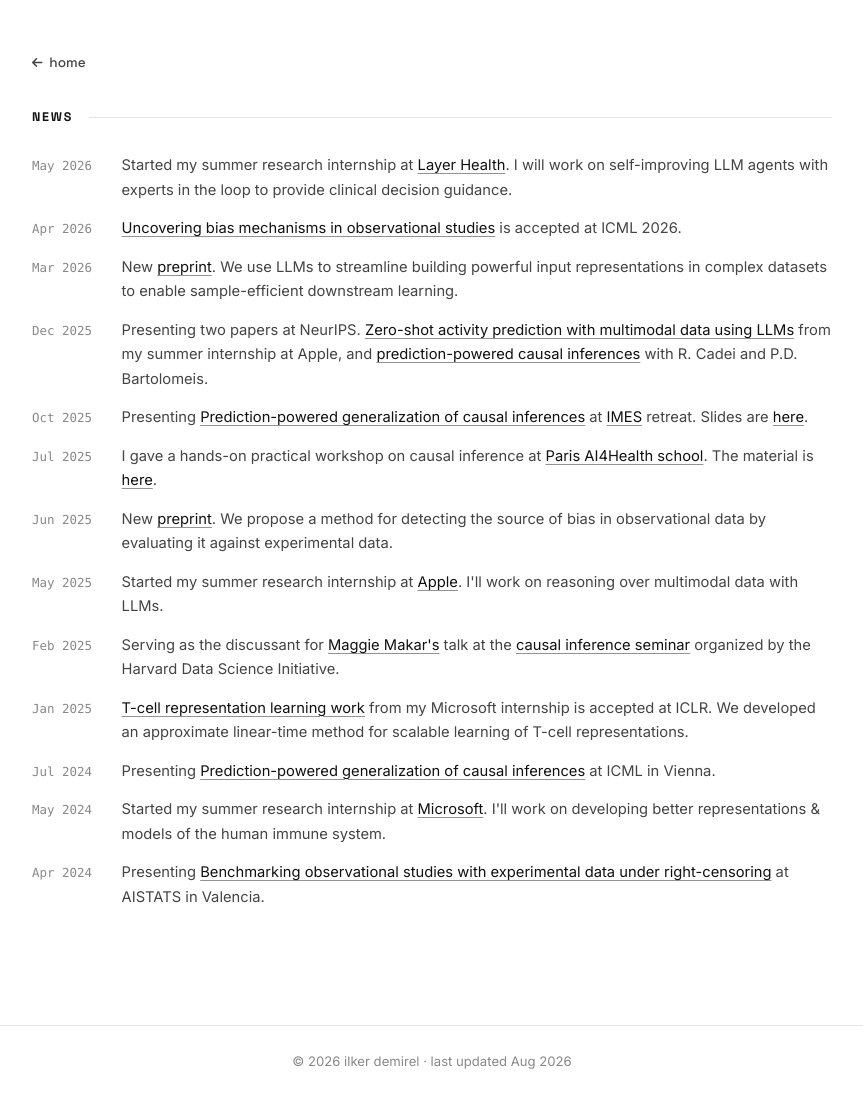
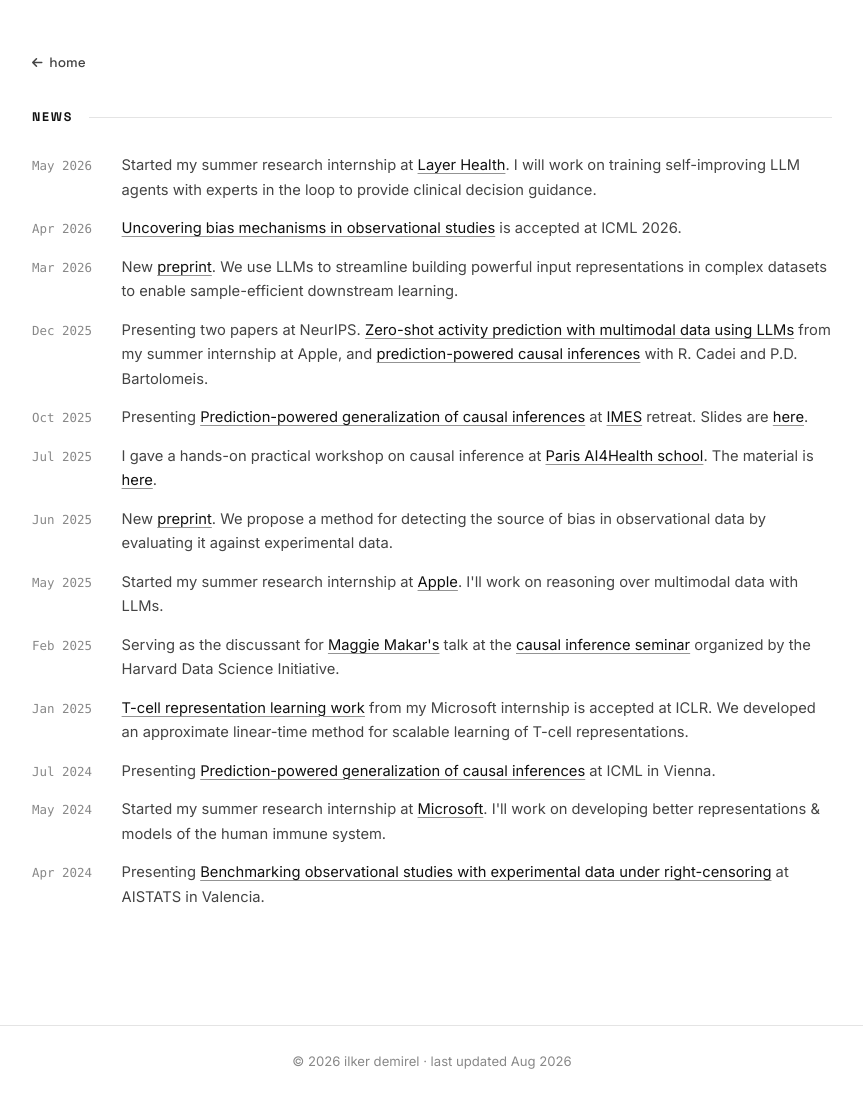
Before and after one commit to demireal/demireal.github.io, a Jekyll site: the page built from _pages/news.md, in a window 1280 px wide. Shown: the whole page, without its empty margins (208-1071 px from the left). Built offline with Jekyll 4.4.1, drawn with Linux system fonts in a browser that asks for light colours.

Commit message:
v2: tweak Layer Health news wording
Co-authored-by: Cursor <cursoragent@cursor.com>

```diff
--- a/_data/news.yml
+++ b/_data/news.yml
@@ -1,5 +1,5 @@
 - date: "May 2026"
-  text: "Started my summer research internship at <a href='https://www.layerhealth.com'>Layer Health</a>. I will work on self-improving LLM agents with experts in the loop to provide clinical decision guidance."
+  text: "Started my summer research internship at <a href='https://www.layerhealth.com'>Layer Health</a>. I will work on training self-improving LLM agents with experts in the loop to provide clinical decision guidance."
 
 - date: "Apr 2026"
   text: "<a href='https://arxiv.org/pdf/2506.01191'>Uncovering bias mechanisms in observational studies</a> is accepted at ICML 2026."
```
